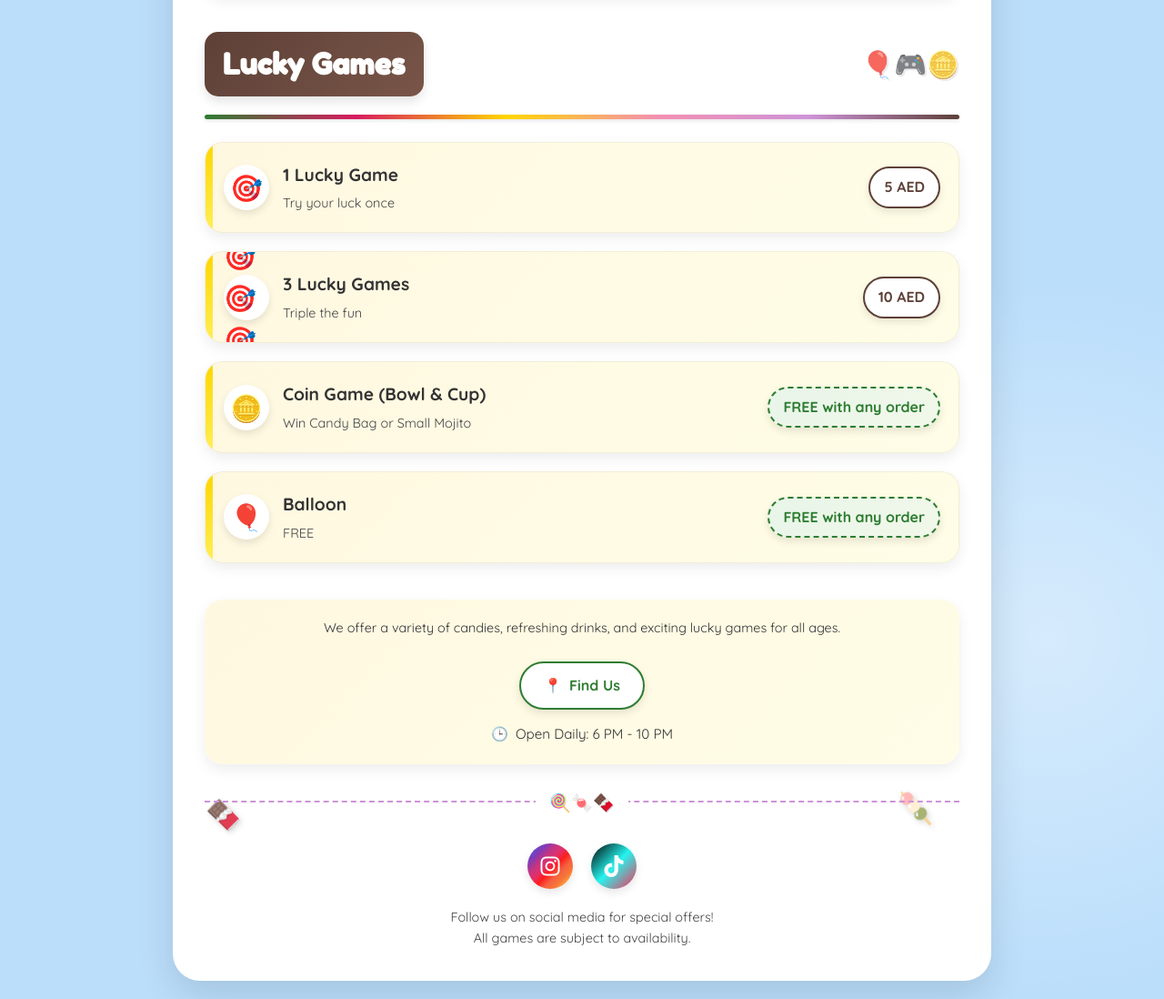
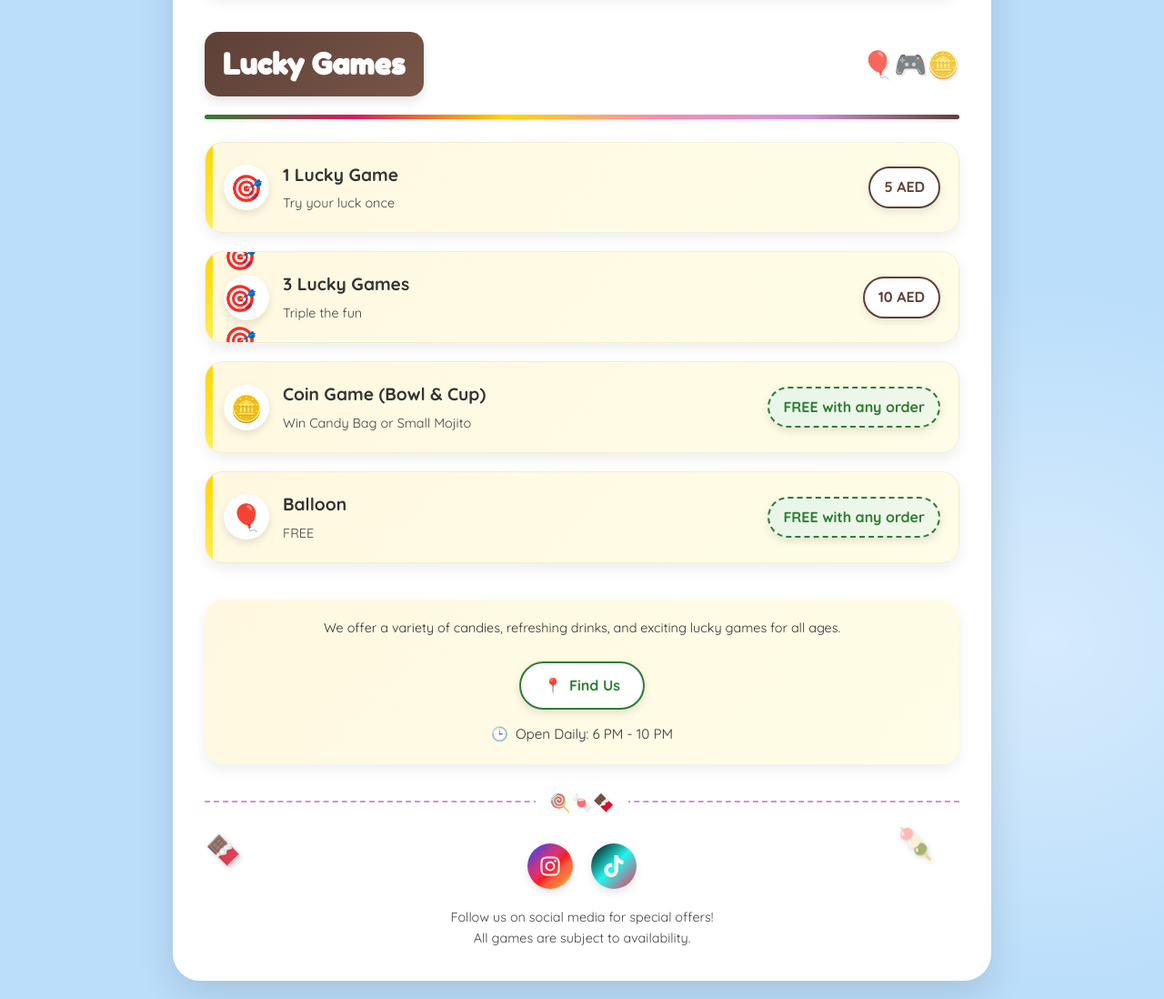
Before and after one commit to omarjehadd/LuckySweets.ae-menu, a plain HTML site: page index.html in a window 1280 px wide. Shown: the part 888-1986 px from the top of the page at 91% size. Drawn offline with Linux system fonts and the light colour scheme.

Commit message:
Update index.html

```diff
--- a/index.html
+++ b/index.html
@@ -452,8 +452,8 @@
 
         .candy-1 { top: 8%; left: 4%; animation-delay: 0s; }
         .candy-2 { top: 8%; right: 7%; animation-delay: 0.7s; }
-        .candy-3 { bottom: 8%; left: 4%; animation-delay: 1.4s; }
-        .candy-4 { bottom: 8%; right: 7%; animation-delay: 2.1s; }
+        .candy-3 { bottom: 6%; left: 4%; animation-delay: 1.4s; }
+        .candy-4 { bottom: 6%; right: 7%; animation-delay: 2.1s; }
         .candy-5 { top: 3%; left: 2%; animation-delay: 0.4s; }
         .candy-6 { top: 6%; right: 2%; animation-delay: 1.8s; }
 
```
